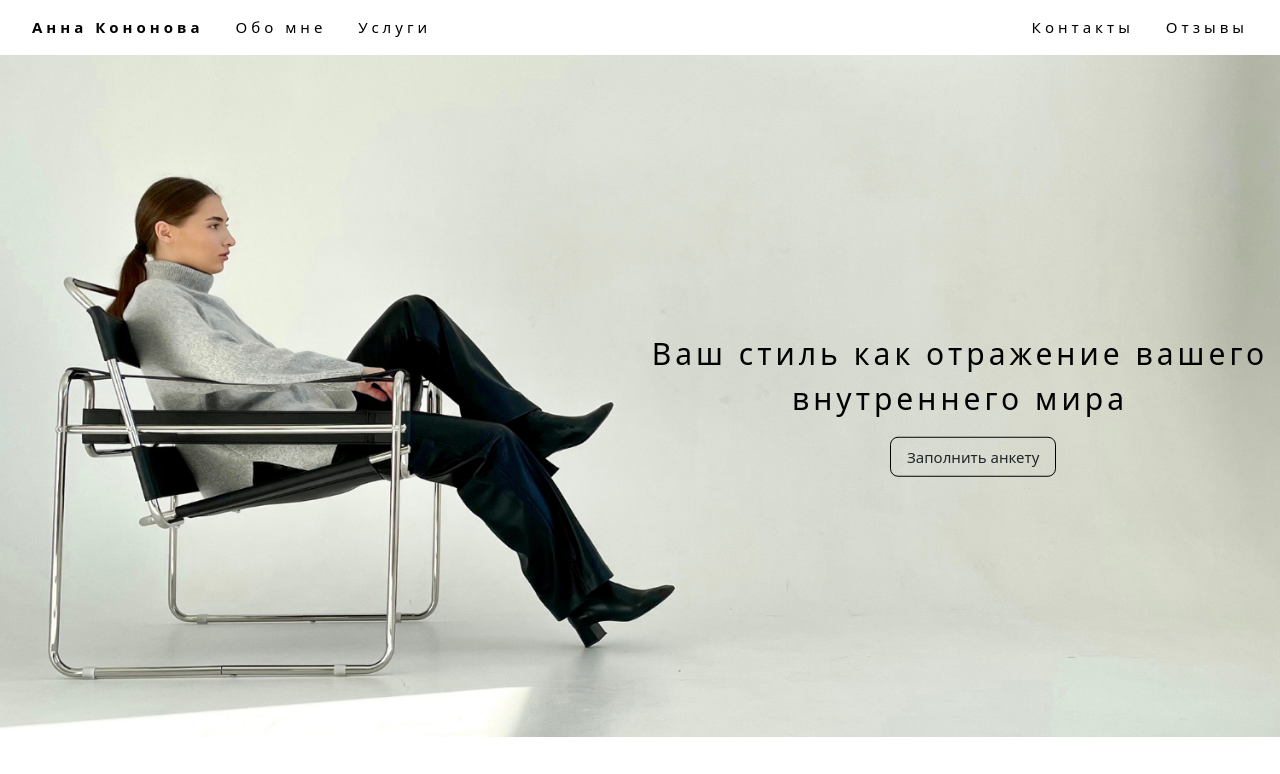
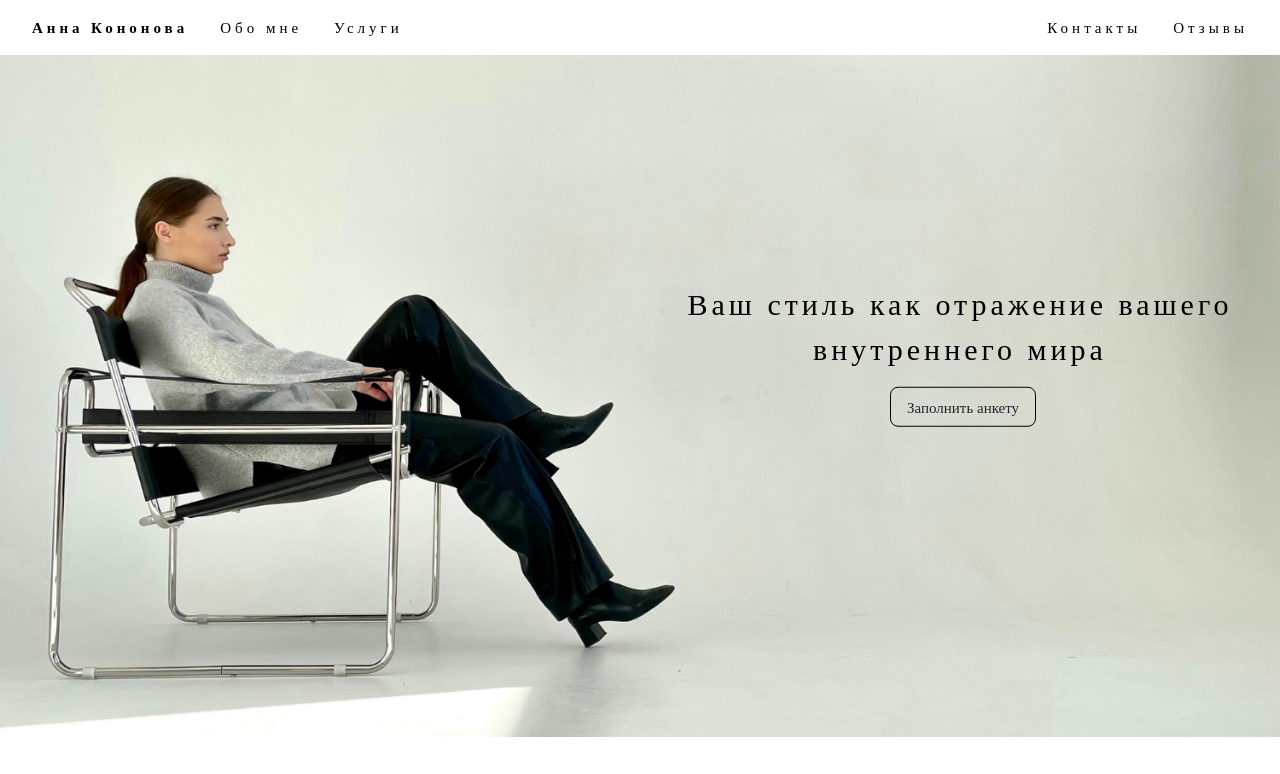
Before and after one commit to Daria200/Anna, a plain HTML site: page index.html in a window 1280 px wide. Shown: the top 774 px of the page. Drawn offline with nearby package versions, Linux system fonts and the light colour scheme.

Commit message:
changing the font

```diff
--- a/index.html
+++ b/index.html
@@ -7,6 +7,9 @@
 <!-- CSS only -->
 <link href="https://cdn.jsdelivr.net/npm/bootstrap@5.1.3/dist/css/bootstrap.min.css" rel="stylesheet" integrity="sha384-1BmE4kWBq78iYhFldvKuhfTAU6auU8tT94WrHftjDbrCEXSU1oBoqyl2QvZ6jIW3" crossorigin="anonymous">
 <link rel="stylesheet" href="./style.css">
+<link rel="preconnect" href="https://fonts.googleapis.com">
+<link rel="preconnect" href="https://fonts.gstatic.com" crossorigin>
+<link href="https://fonts.googleapis.com/css2?family=Playfair+Display:wght@400;800&display=swap" rel="stylesheet">
 <body>
 
 <!-- Navbar (sit on top) -->
@@ -34,7 +37,7 @@
 <!-- Header -->
 <header class="w3-display-container w3-content w3-wide" style="max-width:1500px;" id="home">
   <img class="w3-image" src="./static/anna-main-photo.png" alt="Architecture" width="1500" height="800">
-    <div class="w3-display-middle w3-margin-top w3-display-right">
+    <div class="w3-display-middle display-right">
       <div class="header-text">Ваш стиль как отражение вашего внутреннего мира</div>
       <form action="https://docs.google.com/forms/d/1LOWWMe2O7D4UVPfhr4isjAZytd_0rLnjd3MZi7WaCd0/edit">
         <button class="w3-button border w3-section w3-round-large " id="border" type="submit" value="Fill in the form">
--- a/style.css
+++ b/style.css
@@ -1,3 +1,7 @@
+* {
+  font-family: "Playfair Display", serif;
+}
+
 .container {
   background-image: url("./static/anna-main-photo.png");
   background-size: cover;
@@ -45,6 +49,22 @@
 }
 .grid {
   display: grid;
+}
+.display-right {
+  position: absolute;
+  top: 45%;
+  right: 0%;
+
+  transform: translate(0%, -50%);
+  -ms-transform: translate(0%, -50%);
+}
+
+.display-middle {
+  position: absolute;
+  top: 50%;
+  left: 50%;
+  transform: translate(-50%, -50%);
+  -ms-transform: translate(-50%, -50%);
 }
 
 /* .sticky {
```
